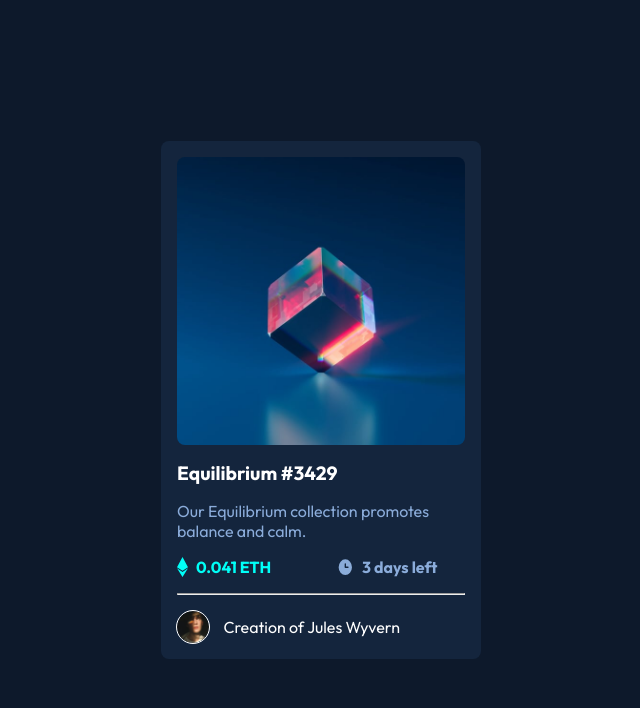
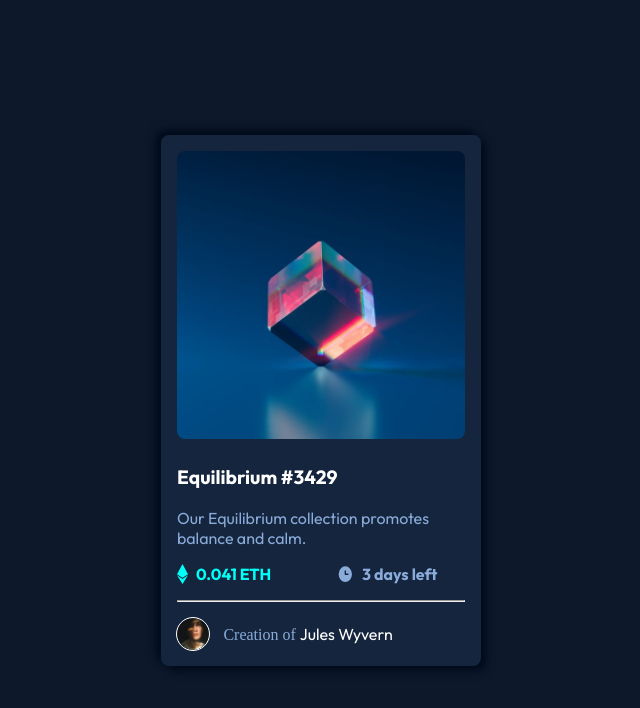
Before and after one commit to Nuuriii/nft-card, a React (Vite) app: page / in a window 1280 px wide. Shown: the top 708 px of the page, without its empty margins (319-959 px from the left). Built offline with nearby package versions, Linux system fonts and the light colour scheme.

Commit message:
feat: add hover effect

```diff
--- a/src/components/nft-preview/NftPreview.style.ts
+++ b/src/components/nft-preview/NftPreview.style.ts
@@ -22,17 +22,52 @@ export const Wrapper = styled.div`
   height: auto;
   background-color: hsl(216, 50%, 16%);
   flex-direction: column;
+  box-shadow:
+    5px 5px 10px #000a1b,
+    -5px -5px 10px #000a1b;
+`;
+
+export const HoverOverlay = styled.div`
+  position: absolute;
+  top: 0;
+  left: 0;
+  width: 100%;
+  height: 100%;
+  background-color: cyan; /* Add cyan background color */
+  opacity: 0; /* Initially hidden */
+  transition: opacity 0.3s ease;
+  border-radius: inherit;
+`;
+
+export const EquilibriumImg = styled.img`
+  height: 100%;
+  width: 100%;
+`;
+
+export const HoverEye = styled.img`
+  position: absolute;
+  top: 50%;
+  left: 50%;
+  transform: translate(-50%, -50%);
+  width: 5rem;
+  height: 5rem;
+  opacity: 0;
+  transition: opacity 0.3s ease;
 `;
 
 export const ImageWrapper = styled.div`
   display: flex;
+  position: relative;
   width: 100%;
   overflow: hidden;
   border-radius: 0.5rem;
   justify-content: center;
-  img {
-    height: 100%;
-    width: 100%;
+
+  &:hover ${HoverOverlay} {
+    opacity: 0.503;
+  }
+  &:hover ${HoverEye} {
+    opacity: 1;
   }
 `;
 
@@ -42,10 +77,19 @@ export const Information = styled.div`
 `;
 
 export const Title = styled.h1`
-  color: #fff;
   margin: 1rem 0;
-  font-family: Outfit, sans-serif;
-  font-size: 1.2rem;
+  a {
+    color: #fff;
+    text-decoration: none;
+    font-family: Outfit, sans-serif;
+    font-size: 1.2rem;
+  }
+  a:hover {
+    color: hsl(178, 100%, 50%);
+  }
+  a:active {
+    color: hsl(178, 100%, 50%);
+  }
 `;
 
 export const Description = styled.p`
@@ -96,8 +140,18 @@ export const Creator = styled.div`
     border-radius: 100%;
     height: 2rem;
   }
-  span {
+  p {
+    color: hsl(215, 51%, 70%);
+  }
+  a {
     font-family: Outfit, sans-serif;
     color: #fff;
+    text-decoration: none;
+  }
+  a:hover {
+    color: hsl(178, 100%, 50%);
+  }
+  a:active {
+    color: hsl(178, 100%, 50%);
   }
 `;
--- a/src/components/nft-preview/NftPreview.tsx
+++ b/src/components/nft-preview/NftPreview.tsx
@@ -2,9 +2,13 @@ import ClockIcon from '../../assets/icon-clock.svg';
 import EthereumIcon from '../../assets/icon-ethereum.svg';
 import EquilibriumIcon from '../../assets/image-equilibrium.jpg';
 import AvatarIcon from '../../assets/image-avatar.png';
+import ViewIcon from '../../assets/icon-view.svg';
 import {
   Container,
   Wrapper,
+  HoverOverlay,
+  EquilibriumImg,
+  HoverEye,
   ImageWrapper,
   Information,
   Title,
@@ -21,10 +25,14 @@ export const NftPreview = () => {
     <Container>
       <Wrapper>
         <ImageWrapper>
-          <img src={EquilibriumIcon} alt='Equilibrium Icon' />
+          <HoverOverlay />
+          <EquilibriumImg src={EquilibriumIcon} alt='Equilibrium Icon' />
+          <HoverEye src={ViewIcon} alt='view icon' />
         </ImageWrapper>
         <Information>
-          <Title>Equilibrium #3429</Title>
+          <Title>
+            <a href='/'>Equilibrium #3429</a>
+          </Title>
           <Description>
             Our Equilibrium collection promotes balance and calm.
           </Description>
@@ -42,7 +50,9 @@ export const NftPreview = () => {
           <Hr />
           <Creator>
             <img src={AvatarIcon} alt='' />
-            <span>Creation of Jules Wyvern</span>
+            <p>
+              Creation of <a href='/'>Jules Wyvern</a>
+            </p>
           </Creator>
         </Information>
       </Wrapper>
```
